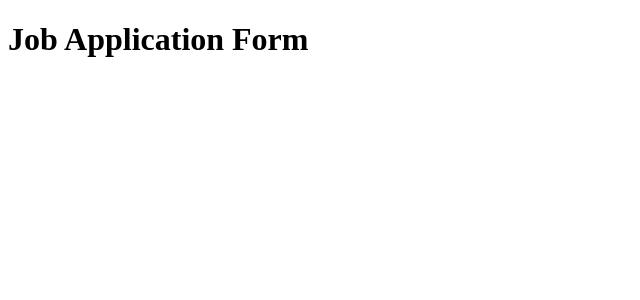
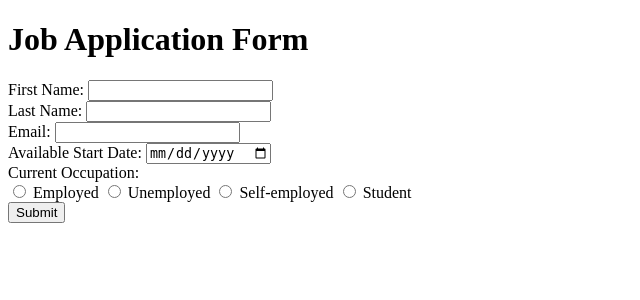
Before and after one commit to Daliana-Solis/Flask_web_form, a Flask app: page / in a window 1280 px wide. Shown: the top 300 px of the page, without its empty margins (0-640 px from the left). Run offline with Flask 3, Linux system fonts and the light colour scheme.

Commit message:
Added first and last name, email, date, occupation, button widgets

```diff
--- a/templates/index.html
+++ b/templates/index.html
@@ -1,11 +1,47 @@
 <!doctype html>
 <html>
     <head>
-        <meta chatset="utf-8">
+        <meta chatset = "utf-8">
         <meta name="viewport" content="width=device-width, initial-scale=1,  shrink-to-fit=no">
     </head>
     <body>
-        <h1>Job Application Form </h1>
+        <h1>Job Application Form</h1>
+        <form>
+            <div>
+                <label for="first_name">First Name: </label>
+                <input type="text" id="first_name" name="first_name" required>
+            </div>
+            <div>
+                <label for="last_name">Last Name: </label>
+                <input type="text" id="last_name" name="last_name" required>
+            </div>
+            <div>
+                <label for="email">Email: </label>
+                <input type="email" id="email" name="email" required>
+            </div>
+            <div>
+                <label for="date">Available Start Date:  </label>
+                <input type="date" id="date" name="date" required>
+            </div>
+            <div>
+                <label>Current Occupation: </label>
+                <br>
+                <div id="occupation">
+                    <input type="radio" id="employed" name="occupation" required>
+                    <label for="employed">Employed  </label>
+
+                    <input type="radio" id="unemployed" name="occupation" required>
+                    <label for="unemployed">Unemployed </label>
+
+                    <input type="radio" id="self-employed" name="occupation" required>
+                    <label for="self-employed">Self-employed </label>
+
+                    <input type="radio" id="student" name="occupation" required>
+                    <label for="student">Student </label>
+                </div>
+            </div>
+            <button type="button">Submit</button>
+        </form>
 
     </body>
 </html>
```
